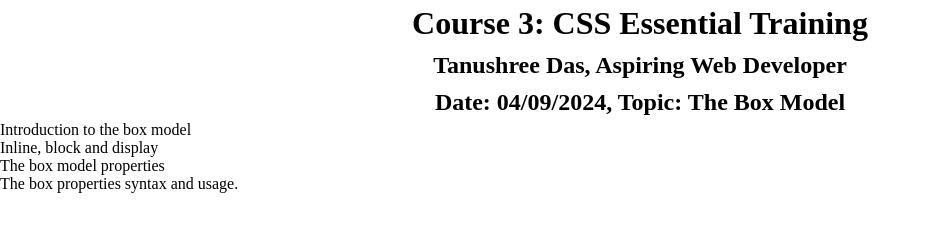
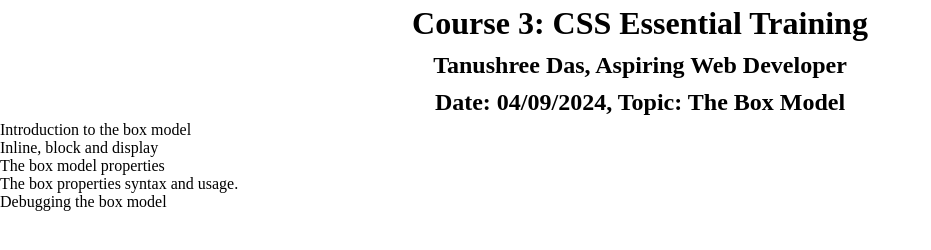
Before and after one commit to Tanushree227/CSS_Essential_Training, a plain HTML site: page index.html in a window 1280 px wide. Shown: the whole page, without its empty margins (0-931 px from the left). Drawn offline with Linux system fonts and the light colour scheme.

Commit message:
debugging the box model

```diff
--- a/index.html
+++ b/index.html
@@ -14,6 +14,7 @@
         <li>Inline, block and display</li>
         <li>The box model properties</li>
         <li>The box properties syntax and usage.</li>
+        <li>Debugging the box model</li>
     </ol>
 </body>
 </html>
```
